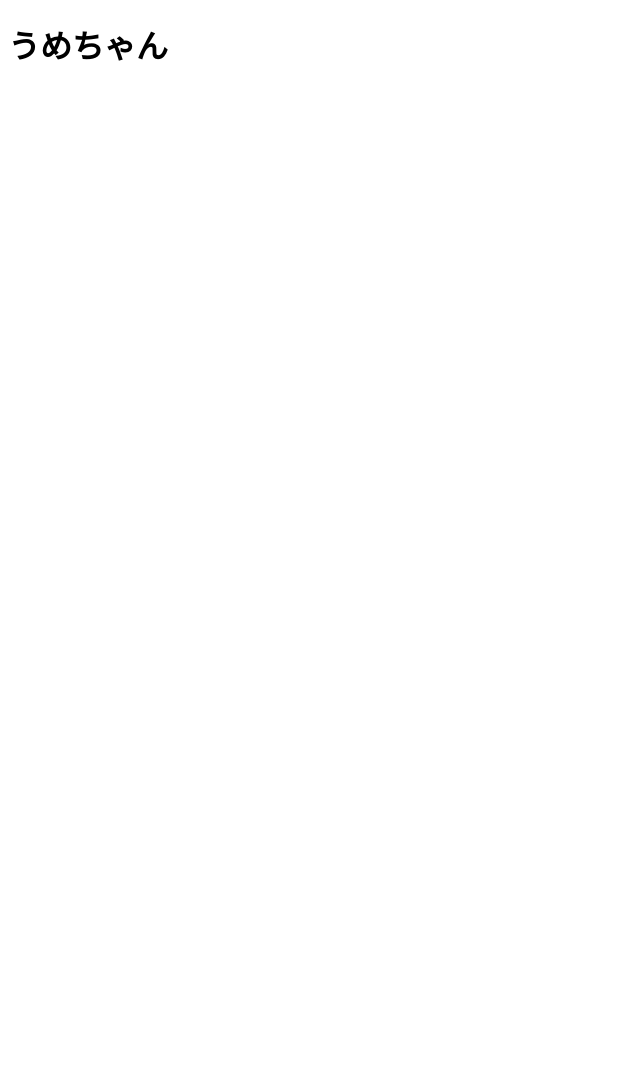
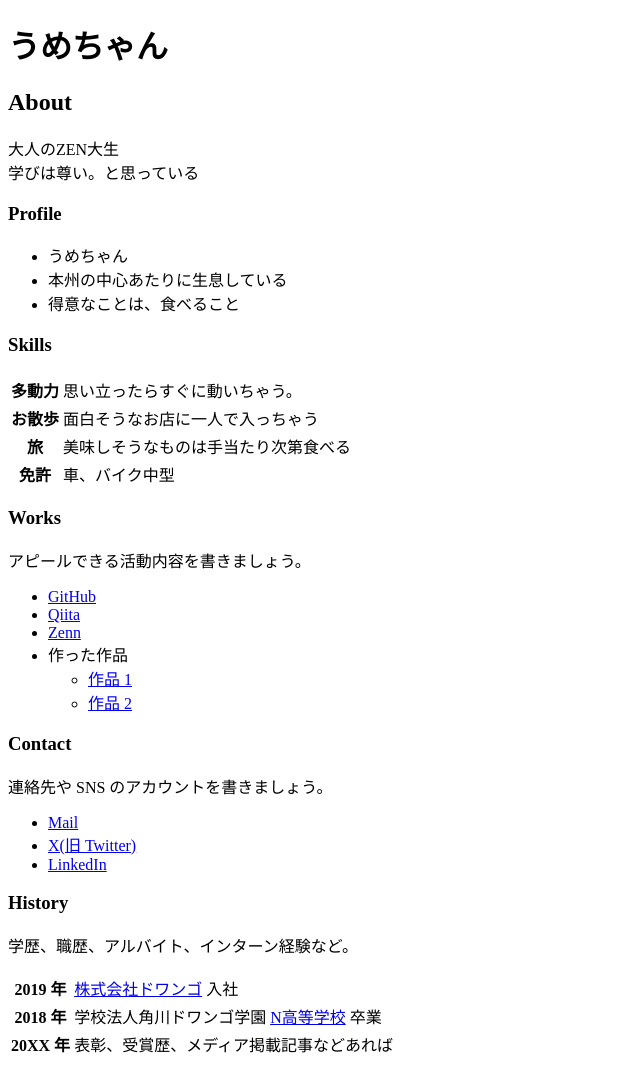
Before and after one commit to Umechan-mini/umechan.github.io, a plain HTML site: page index.html in a window 1280 px wide. Shown: the whole page, without its empty margins (0-640 px from the left). Before the commit the page ends 800 px from the top, so only its background shows below. Drawn offline with Linux system fonts and the light colour scheme.

Commit message:
Update index.html

```diff
--- a/index.html
+++ b/index.html
@@ -7,5 +7,80 @@
   </head>
   <body>
     <h1>うめちゃん</h1>
+
+
+    <h2>About</h2>
+    <p>
+      大人のZEN大生<br>
+      学びは尊い。と思っている
+    </p>
+
+    <h3>Profile</h3>
+    <ul>
+      <li>うめちゃん</li>
+      <li>本州の中心あたりに生息している</li>
+      <li>得意なことは、食べること</li>
+    </ul>
+
+    <h3>Skills</h3>
+    <table>
+      <tr>
+        <th>多動力</th>
+        <td>思い立ったらすぐに動いちゃう。</td>
+      </tr>
+      <tr>
+        <th>お散歩</th>
+        <td>面白そうなお店に一人で入っちゃう</td>
+      </tr>
+      <tr>
+        <th>旅</th>
+        <td>美味しそうなものは手当たり次第食べる</td>
+      </tr>
+      <tr>
+        <th>免許</th>
+        <td>車、バイク中型</td>
+      </tr>
+    </table>
+
+    <h3>Works</h3>
+    <p>アピールできる活動内容を書きましょう。</p>
+    <ul>
+      <li><a href="https://github.com/">GitHub</a></li>
+      <li><a href="https://qiita.com/">Qiita</a></li>
+      <li><a href="https://zenn.dev/">Zenn</a></li>
+      <li>
+        作った作品
+        <ul>
+          <li><a href="https://example.com/">作品 1</a></li>
+          <li><a href="https://example.com/">作品 2</a></li>
+        </ul>
+      </li>
+    </ul>
+
+    <h3>Contact</h3>
+    <p>連絡先や SNS のアカウントを書きましょう。</p>
+    <ul>
+      <li><a href="mailto:name@example.com">Mail</a></li>
+      <li><a href="https://twitter.com/n_yobikou">X(旧 Twitter)</a></li>
+      <li><a href="https://www.linkedin.com/">LinkedIn</a></li>
+    </ul>
+
+    <h3>History</h3>
+    <p>学歴、職歴、アルバイト、インターン経験など。</p>
+    <table>
+      <tr>
+        <th>2019 年</th>
+        <td><a href="https://dwango.co.jp/">株式会社ドワンゴ</a> 入社</td>
+      </tr>
+      <tr>
+        <th>2018 年</th>
+        <td>学校法人角川ドワンゴ学園 <a href="https://nnn.ed.jp/">N高等学校</a> 卒業</td>
+      </tr>
+      <tr>
+        <th>20XX 年</th>
+        <td>表彰、受賞歴、メディア掲載記事などあれば</td>
+      </tr>
+    </table>
+
   </body>
 </html>
```
